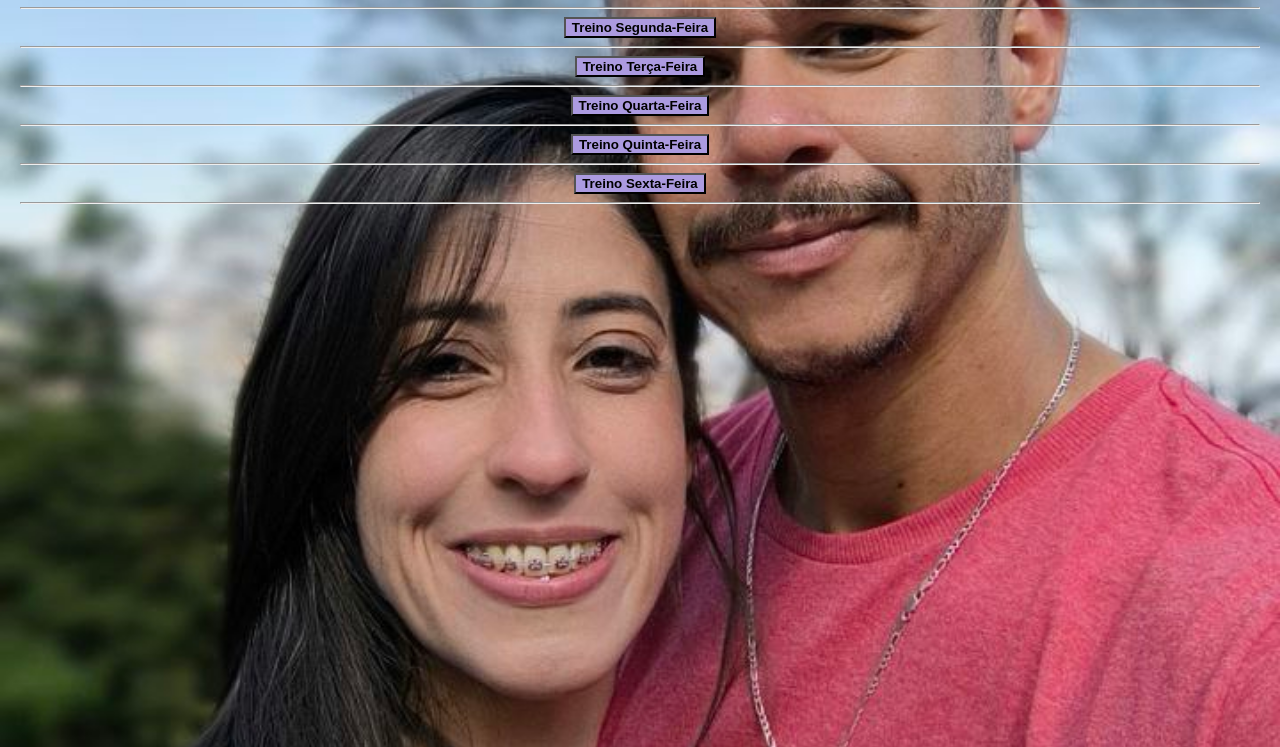
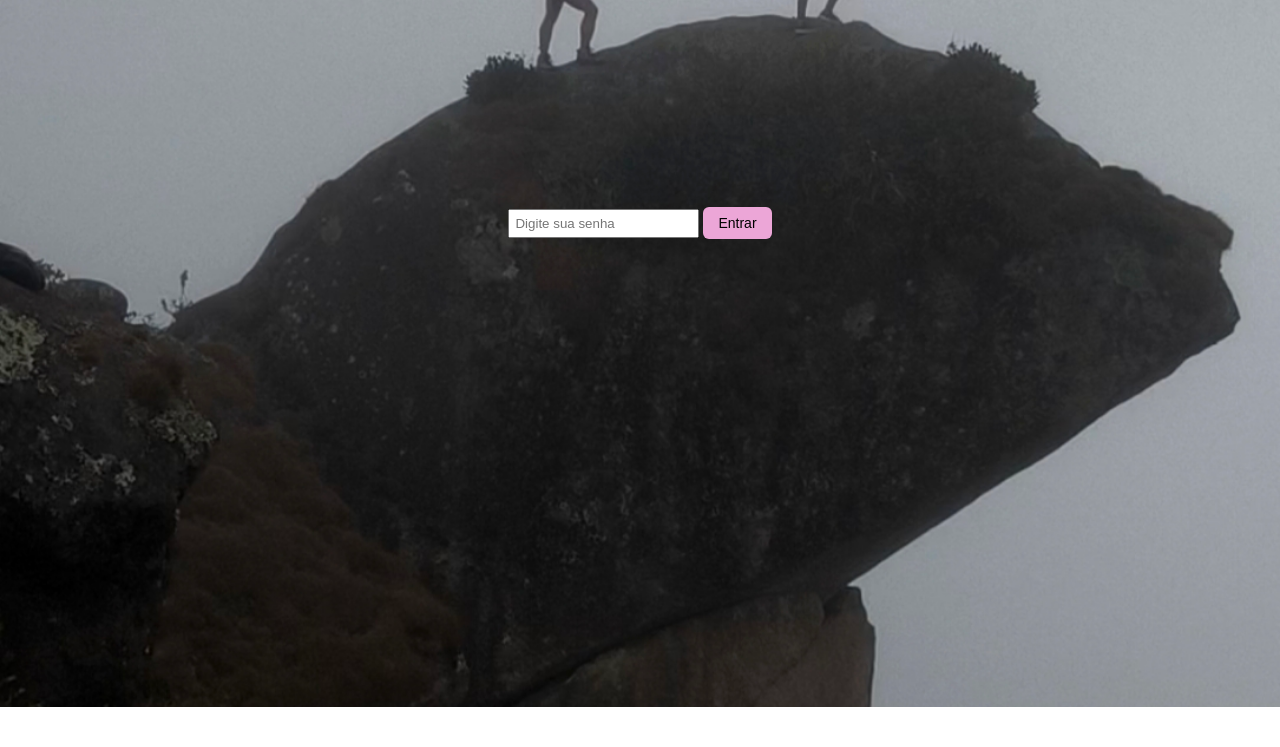
Before and after one commit to Berg40/TreinoRoseDocinho, a plain HTML site: page index.html in a window 1280 px wide. Shown: the part 93-840 px from the top of the page. After the commit the page ends 800 px from the top, so only its background shows below. Drawn offline with Linux system fonts and the light colour scheme.

Commit message:
Versao 2.1.1

```diff
--- a/index.html
+++ b/index.html
@@ -4,74 +4,39 @@
     <meta charset="UTF-8">
     <meta name="viewport" content="width=device-width, initial-scale=1.0">
     <title>Treino</title>
-    <style>
-        body {
-            text-align: center;
-            font-family: Arial, sans-serif;
-            background-color: #f4f4f4;
-            color: #333;
-            margin: 0;
-            padding: 20px;
+    <link rel="stylesheet" href="style.css">
 
-            background-image: url("img/capa.jpg");
-            background-size: cover;
-            background-position: center;
-            background-repeat: no-repeat;
-            height: 100vh;
-            margin: 0;
-        }
-        p {
-            text-align: justify;
-        }
-        .exercise {
-            margin-bottom: 30px;
-        }
-        .exercise img {
-            width: 300px;
-            height: auto;
-            display: block;
-            margin: 10px 0;
-        }
-        button {
-            background-color : #ac9be0;
+</head>
+
+<body>
+    <div class="container">
+
+
+    <input type = "password" id = "senha" placeholder="Digite sua senha">
+    <button onclick="perguntarSenha()">Entrar</button>
+
+    <script>
+
+
+        function perguntarSenha() {
+
+            const senhaInput = document.getElementById("senha");
+            const senha = senhaInput.value;
+
+            if (senha === "Rosedocinho") {
+                window.location.href = "paginaInicial.html"
+            }
+            else {
+                alert ("Senha incorreta! Tente Novamente.")
+                senhaInput.value = "";
+                senhaInput.focus();
+            }
+
 
         }
 
 
-    </style>
-</head>
-
-<body>
-    <h1>Treino Rose Docinho</h1>
-
-    <hr>
-    <a href="segunda.html">
-        <button><b>Treino Segunda-Feira</b></button>
-    </a>
-    <br>
-    <hr>
-    <a href="terca.html">
-        <button><b>Treino Terça-Feira</b></button>
-    </a>
-    <br>
-    <hr>
-    <a href="quarta.html">
-        <button><b>Treino Quarta-Feira</b></button>
-    </a>
-    <br>
-    <hr>
-    <a href="quinta.html">
-        <button><b>Treino Quinta-Feira</b></button>
-    </a>
-    <br>
-    <hr>
-    <a href="sexta.html">
-        <button><b>Treino Sexta-Feira</b></button>
-    </a>
-    <br>
-    <hr>
-
-
+    </script>
 
 
 </body>
--- /dev/null
+++ b/style.css
@@ -0,0 +1,33 @@
+body {
+
+            background-image: url("img/BergRose.jpg");
+            background-size: cover;
+            background-position: center;
+            background-repeat: no-repeat;
+
+            height: 100vh;
+            margin: 0;
+        }
+        p {
+            text-align: justify;
+        }
+
+        button {
+            background-color : #eca6d7;
+            padding: 8px 15px;
+            font-size: 14px;
+            cursor: pointer;
+            border-radius: 6px;
+            border: none;
+
+        }
+        input {
+            padding: 5px;
+        }
+        .container {
+            text-align: center;
+            background-color: transparent;
+            padding-top: 300px;
+            border-radius: 12px;
+            box-shadow: 0 0 10px rgba(0,0,0,0,2);
+        }
```
Also changed, not shown: paginaInicial.html (added, +89 -0 lines), quarta.html (+3 -2 lines), quinta.html (+1 -1 lines), segunda.html (+1 -1 lines), sexta.html (+1 -1 lines), terca.html (+1 -1 lines), img/BergRose.jpg (added).
